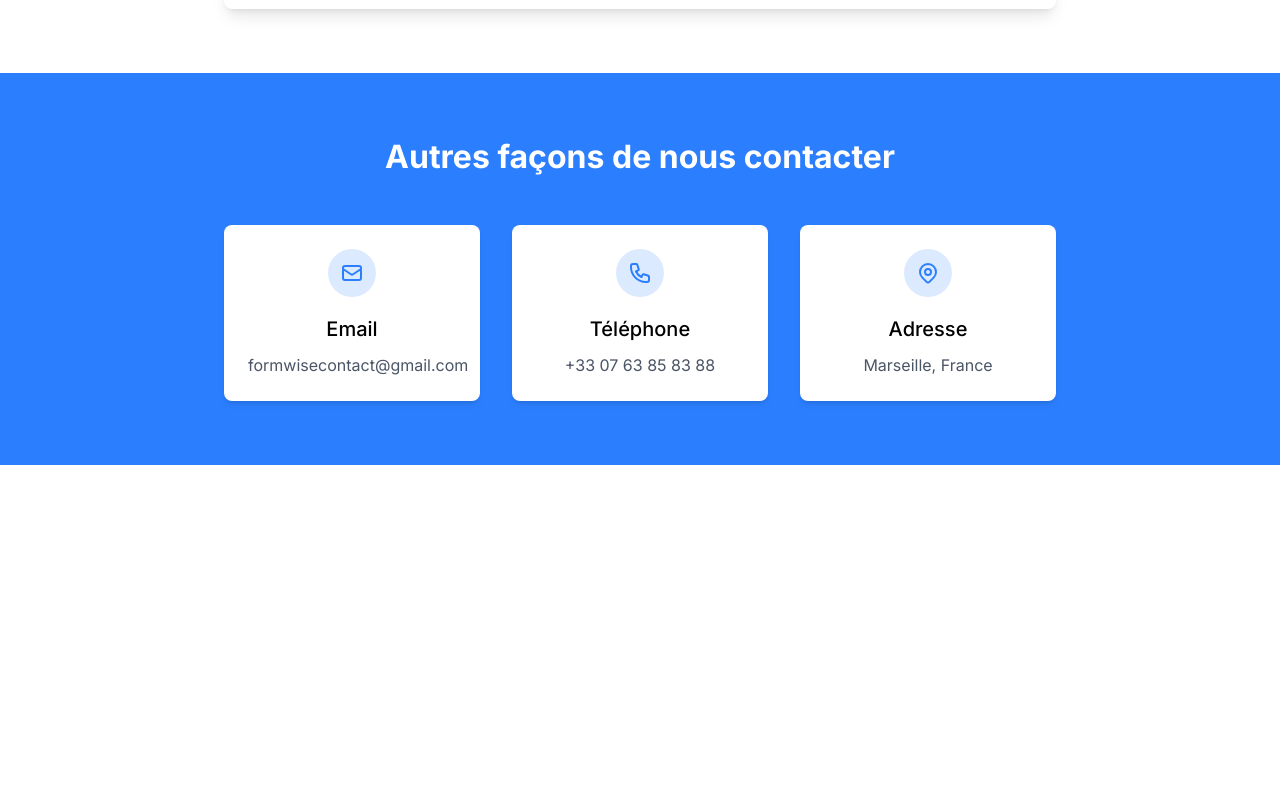
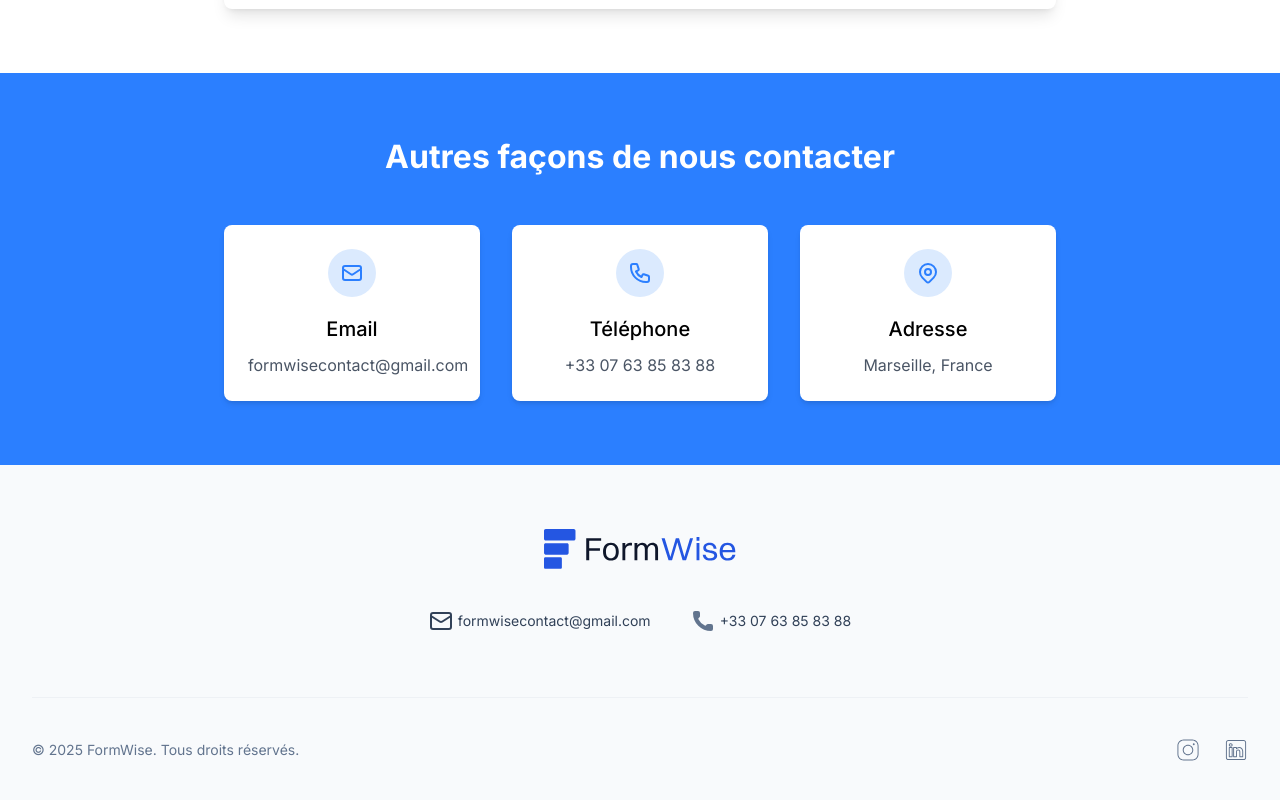
Before and after one commit to leandroBarbosaFR/Formwise, a Next.js app: page /contact in a window 1280 px wide. Shown: the part 933-1733 px from the top of the page. Before the commit the page ends 1398 px from the top, so only its background shows below. Built offline with nearby package versions, Linux system fonts and the light colour scheme.

Commit message:
- added header and footer on the layout commom

```diff
--- a/src/app/contact/page.tsx
+++ b/src/app/contact/page.tsx
@@ -1,7 +1,6 @@
 'use client'
 
 import React, { useState } from 'react'
-import { Header } from '@/components/Header'
 import axios from 'axios'
 
 export default function Contact() {
@@ -85,9 +84,6 @@ export default function Contact() {
 
   return (
     <>
-      {/* Hero Section */}
-      <Header />
-
       {/* Main Content */}
       <div>
         <div className="mx-auto max-w-4xl px-4 py-16 sm:px-6 lg:px-8">
--- a/src/app/layout.tsx
+++ b/src/app/layout.tsx
@@ -1,6 +1,8 @@
 import { type Metadata } from 'next'
 import { Inter, Lexend } from 'next/font/google'
 import clsx from 'clsx'
+import { Footer } from '@/components/Footer'
+import { Header } from '@/components/Header'
 
 import '@/styles/tailwind.css'
 
@@ -43,7 +45,12 @@ export default function RootLayout({
         lexend.variable,
       )}
     >
-      <body className="flex h-full flex-col">{children}</body>
+      <body className="flex h-full flex-col">
+        {' '}
+        <Header />
+        {children}
+        <Footer />
+      </body>
     </html>
   )
 }
--- a/src/app/page.tsx
+++ b/src/app/page.tsx
@@ -1,7 +1,5 @@
 import { CallToAction } from '@/components/CallToAction'
 import { Faqs } from '@/components/Faqs'
-import { Footer } from '@/components/Footer'
-import { Header } from '@/components/Header'
 import { Hero } from '@/components/Hero'
 // import { Pricing } from '@/components/Pricing'
 import { PrimaryFeatures } from '@/components/PrimaryFeatures'
@@ -11,7 +9,6 @@ import { SecondaryFeatures } from '@/components/SecondaryFeatures'
 export default function Home() {
   return (
     <>
-      <Header />
       <main>
         <Hero />
         <PrimaryFeatures />
@@ -21,7 +18,6 @@ export default function Home() {
         <Faqs />
         {/* <Pricing /> */}
       </main>
-      <Footer />
     </>
   )
 }
```
